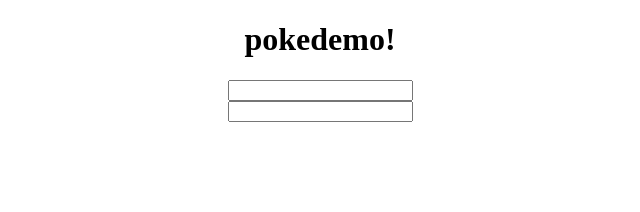
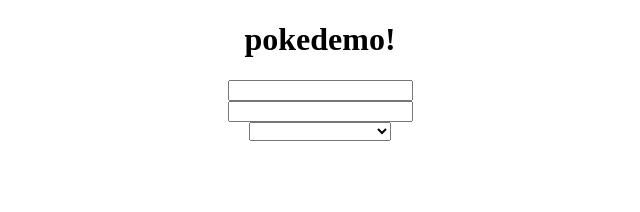
Before and after one commit to sanstepon5/TP2-WEB-Angular, an Angular app in the folder pokedemo/: page / in a window 1280 px wide. Shown: the top 212 px of the page, without its empty margins (320-960 px from the left). Built offline with nearby package versions, Linux system fonts and the light colour scheme.

Commit message:
Show selected pokemon name (Q7)

```diff
--- a/pokedemo/src/app/chercheur-pokemon/chercheur-pokemon.component.html
+++ b/pokedemo/src/app/chercheur-pokemon/chercheur-pokemon.component.html
@@ -1,3 +1,9 @@
-<input [(ngModel)]="id">
+<input [(ngModel)]="name">
 <br>
-<input readonly [(ngModel)]="id">
+<input readonly [(ngModel)]="name">
+<br>
+<select name="" id="" [(ngModel)]="selectedPokemonName">
+  <option *ngFor="let pokemon of pokemon_list">{{pokemon.name}}</option>
+</select>
+<br>
+<p>{{selectedPokemonName}}</p>
--- a/pokedemo/src/app/chercheur-pokemon/chercheur-pokemon.component.ts
+++ b/pokedemo/src/app/chercheur-pokemon/chercheur-pokemon.component.ts
@@ -7,7 +7,8 @@ import {Pokemon} from '../pokemon';
   styleUrl: './chercheur-pokemon.component.css'
 })
 export class ChercheurPokemonComponent {
-  id: string = '';
+  name: string = '';
+  selectedPokemonName: string = "";
   pokemon_list: Pokemon[] = [
     new Pokemon("Pikachu"),
     new Pokemon("Alabama"),
@@ -15,4 +16,5 @@ export class ChercheurPokemonComponent {
     new Pokemon("Volgograd"),
     new Pokemon("Shanghai")
   ];
+
 }
```
